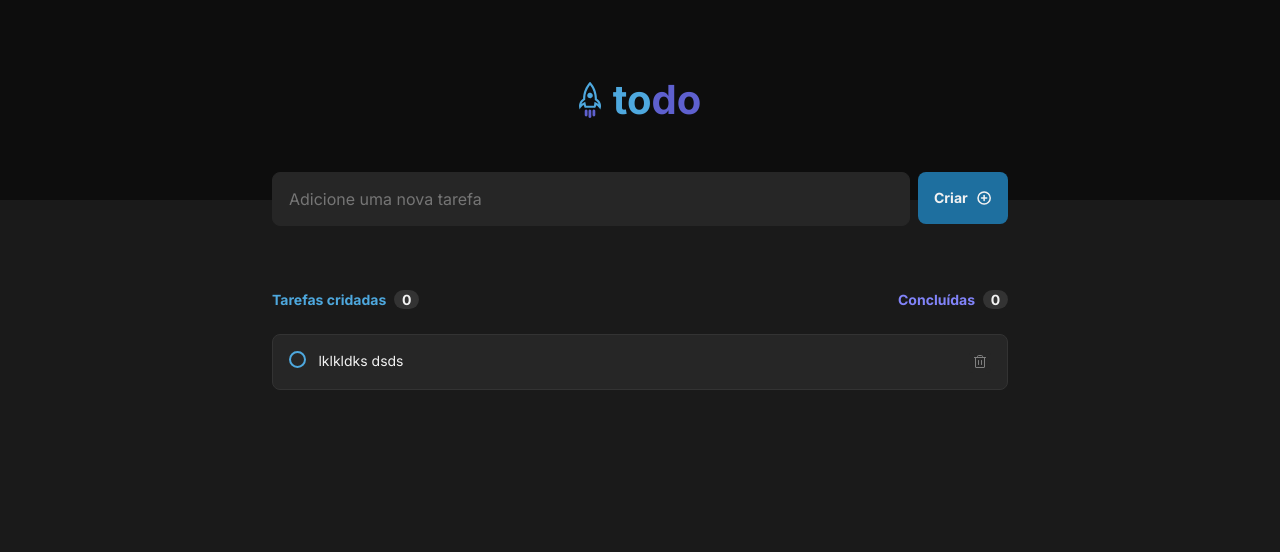
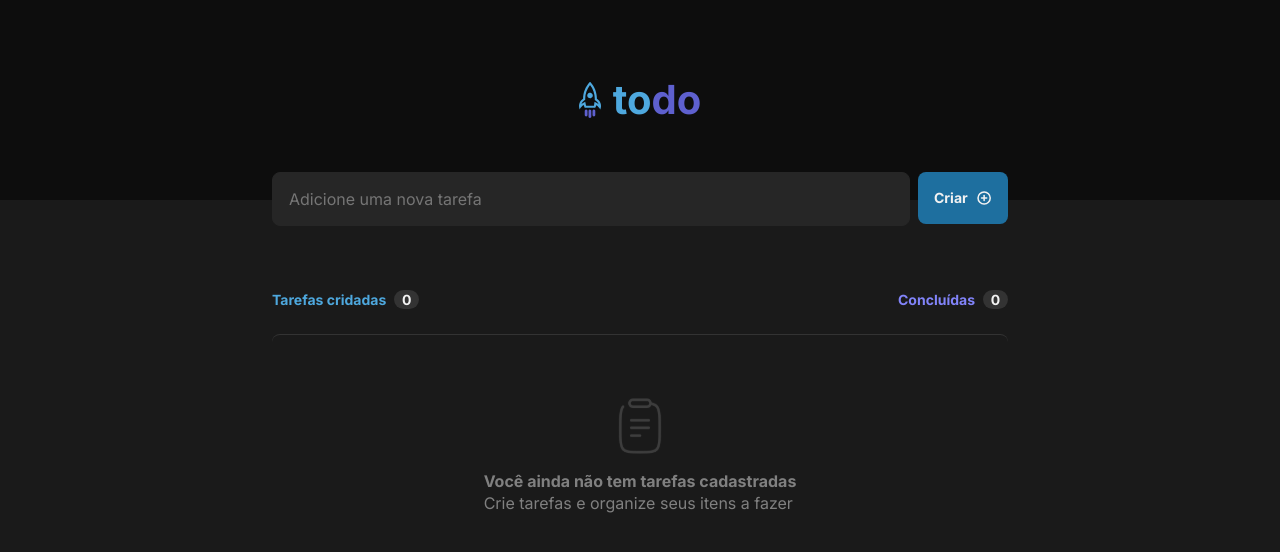
Before and after one commit to killer-cf/DesafioIgniteReact01, a React (Vite) app: page / in a window 1280 px wide. Shown: the top 552 px of the page. Built offline with nearby package versions, Linux system fonts and the light colour scheme.

Commit message:
feat: ADD new task

```diff
--- a/package.json
+++ b/package.json
@@ -11,11 +11,13 @@
   "dependencies": {
     "phosphor-react": "^1.4.1",
     "react": "^18.2.0",
-    "react-dom": "^18.2.0"
+    "react-dom": "^18.2.0",
+    "uuid": "^9.0.0"
   },
   "devDependencies": {
     "@types/react": "^18.0.27",
     "@types/react-dom": "^18.0.10",
+    "@types/uuid": "^9.0.0",
     "@vitejs/plugin-react": "^3.1.0",
     "typescript": "^4.9.3",
     "vite": "^4.1.0"
--- a/src/App.tsx
+++ b/src/App.tsx
@@ -1,5 +1,4 @@
 import { Header } from "./components/Header";
-import { TaskForm } from "./components/TaskForm";
 import { TasksList } from "./components/TasksList";
 
 import './global.css'
@@ -10,7 +9,6 @@ export function App() {
     <>
       <Header />
       <div className="content">
-        <TaskForm />
         <TasksList />
       </div>
     </>
--- a/src/components/Task.tsx
+++ b/src/components/Task.tsx
@@ -1,8 +1,13 @@
 import { Trash } from 'phosphor-react';
 import styles from './Task.module.css';
 
+interface Task {
+  id: string,
+  text: string
+}
+
 interface TaskProps {
-  task: string;
+  task: Task,
 }
 
 export function Task({ task }: TaskProps) {
@@ -11,10 +16,10 @@ export function Task({ task }: TaskProps) {
       <div>
         <input
           type="checkbox"
-          id= 'checkboxId'
+          id={task.id}
         />
-        <label htmlFor='checkboxId' />
-        <p>{task}</p>
+        <label htmlFor={task.id} />
+        <p>{task.text}</p>
       </div>
       <button>
         <Trash />
--- a/src/components/TaskForm.module.css
+++ /dev/null
@@ -1,39 +0,0 @@
-.form {
-  margin-top: calc(0px - 28px);
-  display: flex;
-  width: 100%;
-  max-width: 736px;
-  gap: 0.5rem;
-}
-
-.form input[type="text"]{
-  width: 100%;
-  height: 54px;
-  padding: 1rem;
-  border-radius: 8px;
-  color: var(--gray-100);
-  background: var(--gray-500);
-  border: 1px solid var(--gray-500);
-}
-
-.form button[type="submit"]{
-  width: 90px;
-  height: 52px;
-  background: var(--blue-dark);
-  border-radius: 8px;
-  border: 0;
-  font-size: 0.875rem;
-  font-weight: bold;
-  color: var(--gray-100);
-  display: flex;
-  gap: 0.5rem;
-  justify-content: center;
-  align-items: center;
-  padding: 1rem;
-  cursor: pointer;
-  transition: background-color 0.1s;
-}
-
-.form button[type="submit"]:hover {
-  background: var(--blue);
-}
--- a/src/components/TaskForm.tsx
+++ /dev/null
@@ -1,18 +0,0 @@
-import { PlusCircle } from 'phosphor-react';
-import styles from './TaskForm.module.css';
-
-export function TaskForm() {
-  return (
-    <form className={styles.form}>
-      <input
-        type='text'
-        placeholder='Adicione uma nova tarefa'
-      />
-
-      <button type='submit'>
-        Criar
-        <PlusCircle size={24} weight="bold" />
-      </button>
-    </form>
-  )
-}
--- a/src/components/TasksList.module.css
+++ b/src/components/TasksList.module.css
@@ -1,3 +1,43 @@
+.form {
+  margin-top: calc(0px - 28px);
+  display: flex;
+  width: 100%;
+  max-width: 736px;
+  gap: 0.5rem;
+}
+
+.form input[type="text"]{
+  width: 100%;
+  height: 54px;
+  padding: 1rem;
+  border-radius: 8px;
+  color: var(--gray-100);
+  background: var(--gray-500);
+  border: 1px solid var(--gray-500);
+}
+
+.form button[type="submit"]{
+  width: 90px;
+  height: 52px;
+  background: var(--blue-dark);
+  border-radius: 8px;
+  border: 0;
+  font-size: 0.875rem;
+  font-weight: bold;
+  color: var(--gray-100);
+  display: flex;
+  gap: 0.5rem;
+  justify-content: center;
+  align-items: center;
+  padding: 1rem;
+  cursor: pointer;
+  transition: background-color 0.1s;
+}
+
+.form button[type="submit"]:hover {
+  background: var(--blue);
+}
+
 .container {
   width: 100%;
   max-width: 736px;
--- a/src/components/TasksList.tsx
+++ b/src/components/TasksList.tsx
@@ -1,13 +1,46 @@
 import styles from './TasksList.module.css';
 import clipboard from '../assets/clipboard.svg';
 import { Task } from './Task';
+import { ChangeEvent, FormEvent, useState } from 'react';
+import {v4 as uuidv4} from 'uuid';
+import { PlusCircle } from 'phosphor-react';
 
 export function TasksList() {
-  const tasks = [
-    {task: 'lklkldks dsds'},
-  ]
+  const [toDoList, setTodoList] = useState<{}[]>([])
+  const [inputValue, setInputValue] = useState('');
+
+  function handleInputChange(event: ChangeEvent<HTMLInputElement>) {
+    setInputValue(event.target.value);
+  }
+
+  function onSubmitForm(event: FormEvent){
+    event.preventDefault();
+    setTodoList([
+      ...toDoList,
+      {
+        id: uuidv4(),
+        text: inputValue,
+        isCompleted: false
+      }
+    ])
+  }
 
   return (
+    <>
+      <form onSubmit={onSubmitForm} className={styles.form} >
+        <input
+          type='text'
+          placeholder='Adicione uma nova tarefa'
+          onChange={handleInputChange}
+          value={inputValue}
+        />
+
+        <button type='submit'>
+          Criar
+          <PlusCircle size={24} weight="bold" />
+        </button>
+      </form>
+
       <div className={styles.container}>
         <header className={styles.header}>
           <div className={styles.info_tasks_created}>
@@ -21,10 +54,10 @@ export function TasksList() {
         </header>
 
         <main className={styles.container_list}>
-        {tasks ? (
-          tasks.map((task) => (
-            <Task task={task.task} />
-          ))
+          {toDoList.length > 0 ? (
+            toDoList.map((task) => {
+              return <div key={task.id}><Task task={task} /></div>
+            })
           ) : (
           <div className={styles.notasks}>
             <img src={clipboard} alt="clipboard" />
@@ -36,5 +69,6 @@ export function TasksList() {
           )}
         </main>
       </div>
+    </>
   )
 }
```
Also changed, not shown: 1 other file (tests, documents, lock files or other folders). Lines whose indentation alone changed are shown as unchanged.
